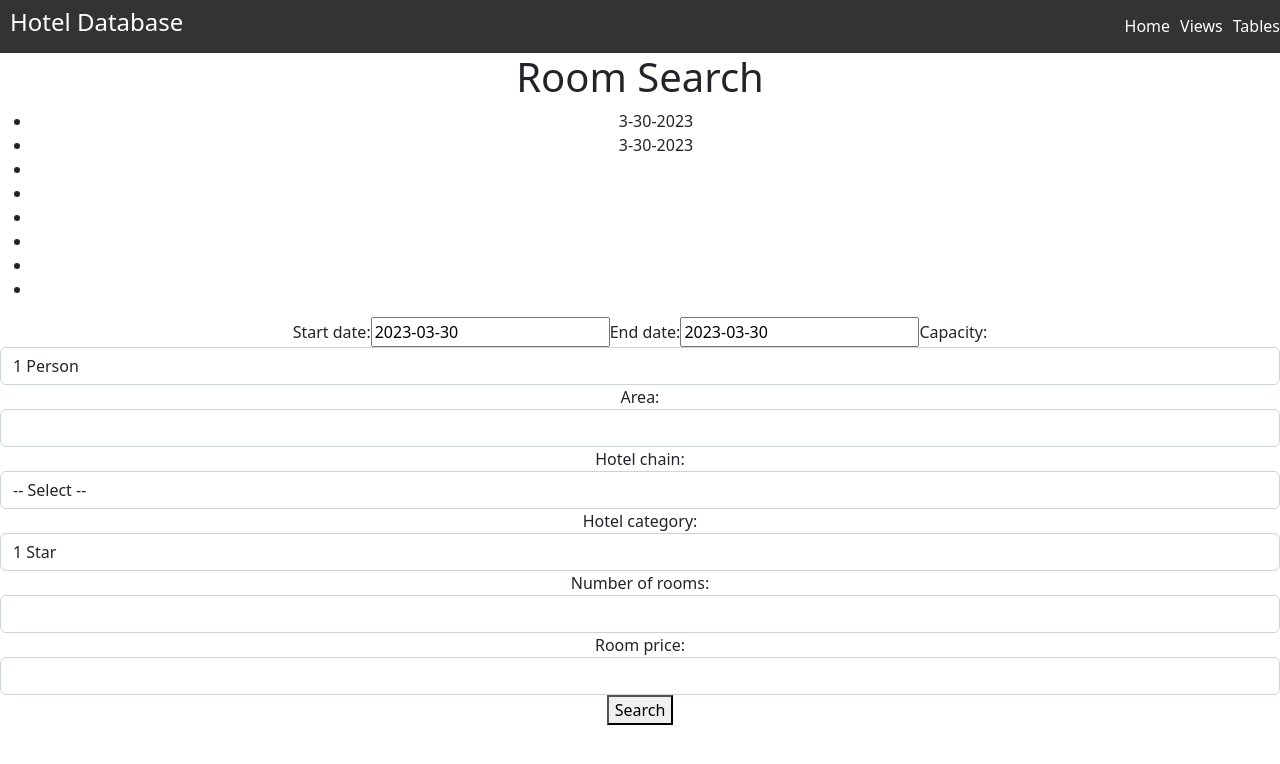
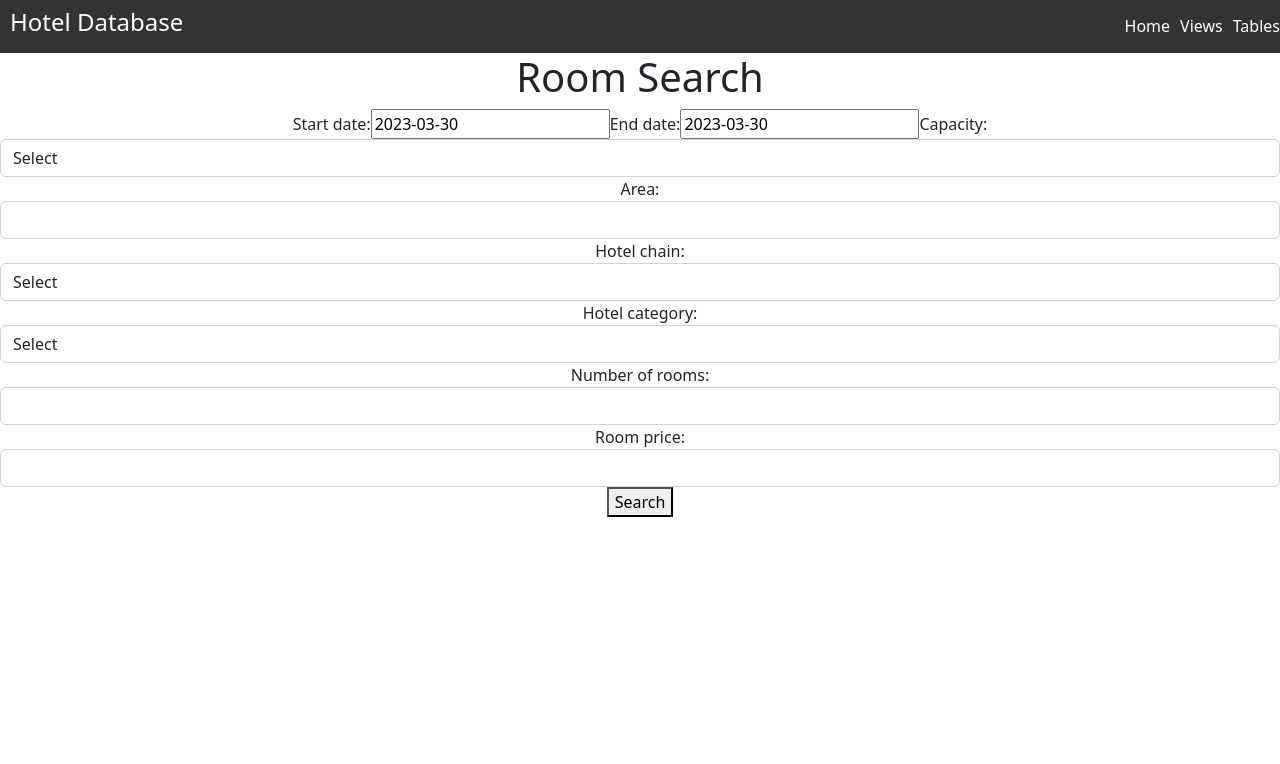
Before and after one commit to PatLuo/CSI-2132-hotel-project, a React (Vite) app in the folder frontend/: page / in a window 1280 px wide. Shown: the top 764 px of the page. Built offline with nearby package versions, Linux system fonts and the light colour scheme.

Commit message:
finish room searching

```diff
--- a/frontend/src/RoomSearch.jsx
+++ b/frontend/src/RoomSearch.jsx
@@ -4,6 +4,9 @@ import DatePicker from "react-datepicker";
 import "react-datepicker/dist/react-datepicker.css";
 
 const RoomSearch = () => {
+  const url = "http://localhost:3000/filter";
+
+  //search criteria
   const [startDate, setStartDate] = useState(new Date());
   const [endDate, setEndDate] = useState(new Date());
   const [capacity, setCapacity] = useState("");
@@ -13,33 +16,106 @@ const RoomSearch = () => {
   const [numRooms, setNumRooms] = useState("");
   const [roomPrice, setRoomPrice] = useState("");
 
-  const [filteredByDate, setFilteredByDate] = useState([]);
-  const [filteredByCapacity, setFilteredByCapacity] = useState([]);
-  const [filteredByArea, setFilteredByArea] = useState([]);
-  const [filteredByHotelChain, setFilteredByHotelChain] = useState([]);
-  const [filteredByHotelCategory, setFilteredByHotelCategory] = useState([]);
-  const [filteredByNumRooms, setFilteredByNumRooms] = useState([]);
-  const [filteredByRoomPrice, setFilteredByRoomPrice] = useState([]);
+  //arrays containing rooms ids that match the search criteria
+  let filteredByDate = [];
+  let filteredByCapacity = [];
+  let filteredByArea = [];
+  let filteredByHotelChain = [];
+  let filteredByHotelCategory = [];
+  let filteredByNumRooms = [];
+  let filteredByRoomPrice = [];
 
-  const handleSearch = (filterCategory) => {
-    axios.get("http://localhost:3000/filter").then((res) => {
-      setData(res.data);
+  //array containing the intersection of the above arrays
+  const [intersection, setIntersection] = useState([]);
+
+  useEffect(() => {
+    console.log(intersection);
+  }, [intersection]);
+
+  const searchByDate = async () => {
+    const range = startDate.toLocaleDateString().replace(/\//g, "-") + "," + endDate.toLocaleDateString().replace(/\//g, "-");
+    await axios.get(`${url}/date/${range}`).then((res) => {
+      filteredByDate = res.data.map((x) => x.room_id);
     });
+  };
+
+  const searchByCapacity = async () => {
+    if (capacity !== "") {
+      await axios.get(`${url}/capacity/${capacity}`).then((res) => {
+        filteredByCapacity = res.data.map((x) => x.room_id);
+      });
+    }
+  };
+
+  const searchByArea = async () => {
+    if (area !== "") {
+      await axios.get(`${url}/area/${area}`).then((res) => {
+        filteredByArea = res.data.map((x) => x.room_id);
+      });
+    }
+  };
+
+  const searchByChain = async () => {
+    if (hotelChain !== "") {
+      await axios.get(`${url}/chain/${hotelChain}`).then((res) => {
+        filteredByHotelChain = res.data.map((x) => x.room_id);
+      });
+    }
+  };
+
+  const searchByCategory = async () => {
+    if (hotelCategory !== "") {
+      await axios.get(`${url}/category/${hotelCategory}`).then((res) => {
+        filteredByHotelCategory = res.data.map((x) => x.room_id);
+      });
+    }
+  };
+
+  const searchByNumRooms = async () => {
+    if (numRooms !== "") {
+      await axios.get(`${url}/numRooms/${numRooms}`).then((res) => {
+        filteredByNumRooms = res.data.map((x) => x.room_id);
+      });
+    }
+  };
+
+  const searchByPrice = async () => {
+    if (roomPrice !== "") {
+      await axios.get(`${url}/price/${roomPrice}`).then((res) => {
+        filteredByRoomPrice = res.data.map((x) => x.room_id);
+      });
+    }
+  };
+
+  const handleSearch = async () => {
+    await searchByDate();
+    await searchByCapacity();
+    await searchByArea();
+    await searchByChain();
+    await searchByCategory();
+    await searchByNumRooms();
+    await searchByPrice();
+
+    const filteredArrays = [
+      filteredByDate,
+      filteredByCapacity,
+      filteredByArea,
+      filteredByHotelChain,
+      filteredByHotelCategory,
+      filteredByNumRooms,
+      filteredByRoomPrice,
+    ];
+    const nonEmptyArrays = filteredArrays.filter((x) => x.length > 0);
+    const roomsInAll = nonEmptyArrays.reduce((accumulator, currentArray) => {
+      return accumulator.filter((element) => currentArray.includes(element));
+    });
+    setIntersection(roomsInAll);
   };
 
   return (
     <div>
       <h1>Room Search</h1>
-      <ul>
-        <li>{startDate.toLocaleDateString().replace(/\//g, "-")}</li>
-        <li>{endDate.toLocaleDateString().replace(/\//g, "-")}</li>
-        <li>{capacity}</li>
-        <li>{area}</li>
-        <li>{hotelChain}</li>
-        <li>{hotelCategory}</li>
-        <li>{numRooms}</li>
-        <li>{roomPrice}</li>
-      </ul>
+
       <label htmlFor="startDate">Start date:</label>
       <DatePicker
         selected={startDate}
@@ -63,32 +139,35 @@ const RoomSearch = () => {
 
       <label htmlFor="capacity">Capacity:</label>
       <select className="form-control" value={capacity} onChange={(event) => setCapacity(event.target.value)}>
+        <option value="">Select</option>
         <option value="1">1 Person</option>
         <option value="2">2 Person</option>
         <option value="3">3 Person</option>
         <option value="4">4 Person</option>
         <option value="5">5 Person</option>
       </select>
+
       <label htmlFor="area">Area:</label>
       <input className="form-control" type="text" value={area} onChange={(event) => setArea(event.target.value)} />
 
       <label htmlFor="hotelChain">Hotel chain:</label>
       <select className="form-control" value={hotelChain} onChange={(event) => setHotelChain(event.target.value)}>
-        <option value="">-- Select --</option>
-        <option value="chain1">Chain 1</option>
-        <option value="chain2">Chain 2</option>
-        <option value="chain3">Chain 3</option>
-        <option value="chain4">Chain 4</option>
-        <option value="chain5">Chain 5</option>
+        <option value="">Select</option>
+        <option value="1">Chain 1</option>
+        <option value="2">Chain 2</option>
+        <option value="3">Chain 3</option>
+        <option value="4">Chain 4</option>
+        <option value="5">Chain 5</option>
       </select>
 
       <label htmlFor="hotelCategory">Hotel category:</label>
       <select className="form-control" value={hotelCategory} onChange={(event) => setHotelCategory(event.target.value)}>
-        <option value="">1 Star</option>
-        <option value="category2">2 Star</option>
-        <option value="category3">3 Star</option>
-        <option value="category3">4 Star</option>
-        <option value="category3">4 Star</option>
+        <option value="">Select</option>
+        <option value="1">1 Star</option>
+        <option value="2">2 Star</option>
+        <option value="3">3 Star</option>
+        <option value="4">4 Star</option>
+        <option value="5">5 Star</option>
       </select>
 
       <label htmlFor="numRooms">Number of rooms:</label>
@@ -98,6 +177,11 @@ const RoomSearch = () => {
       <input className="form-control" type="number" value={roomPrice} onChange={(event) => setRoomPrice(event.target.value)} />
 
       <button onClick={handleSearch}>Search</button>
+      {intersection.length > 0 && (
+        <div>
+          <h2>Results</h2>
+        </div>
+      )}
     </div>
   );
 };
```
Also changed, not shown: 1 other file (tests, documents, lock files or other folders).
